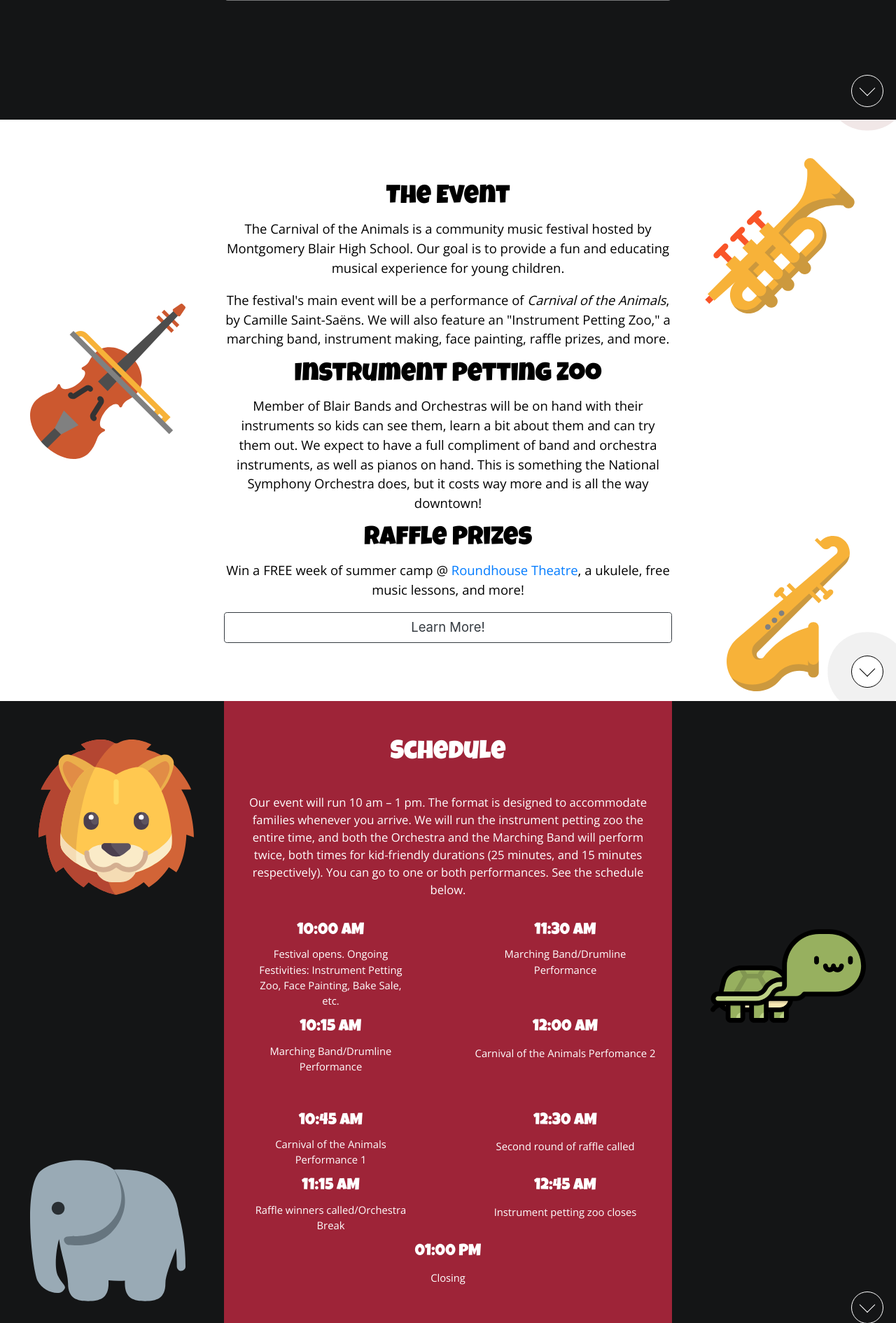
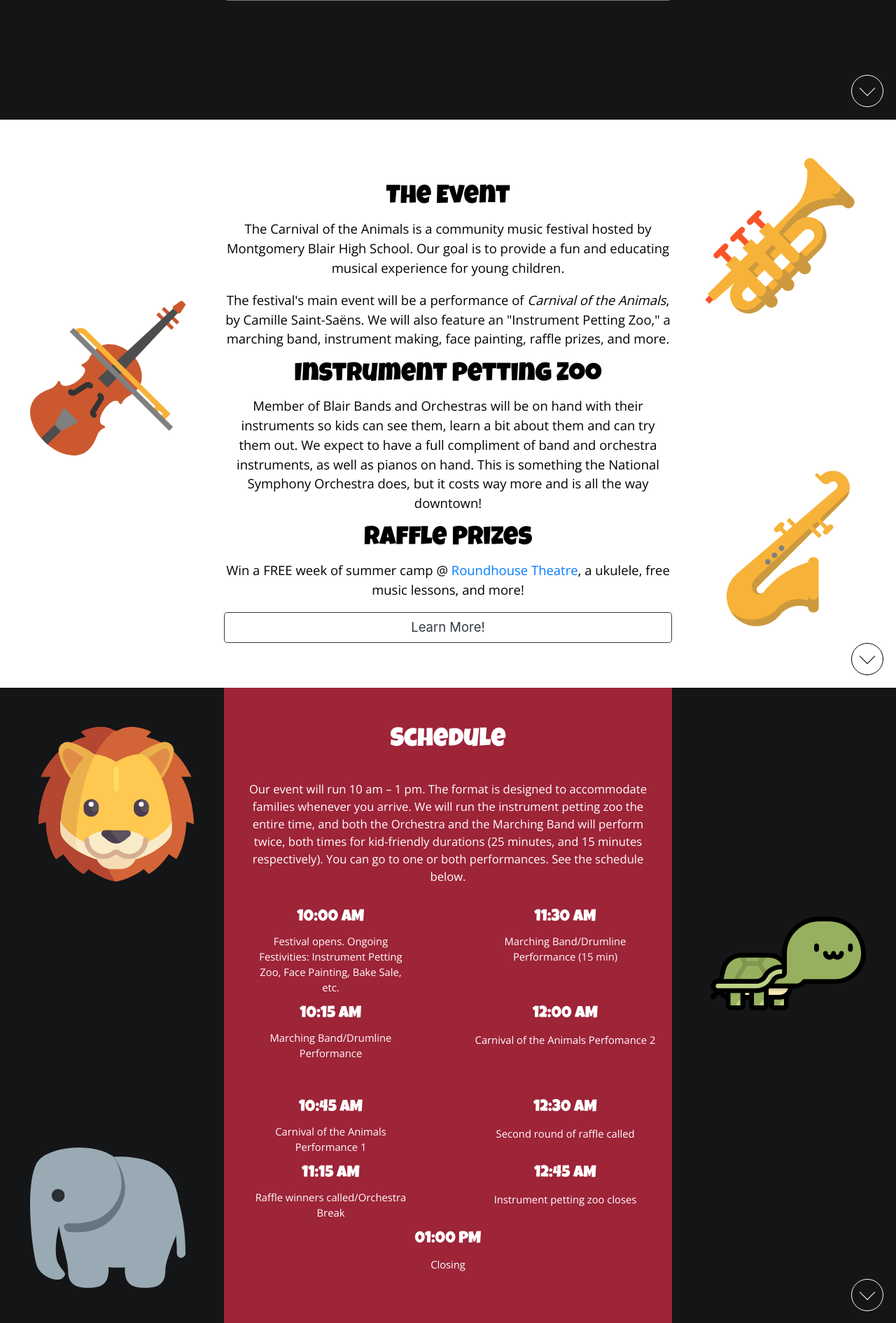
Before and after one commit to mbhs/carnival, a Django app: page / in a window 1280 px wide. Shown: the part 629-2520 px from the top of the page at 70% size. Run offline with Django 3.2, Linux system fonts and the light colour scheme; parts of the project's set-up code (start-up, migrations or seed data) failed here and were passed over; some libraries are stand-ins or nearby versions.

Commit message:
design changes to index not final color scheme

```diff
--- a/static/core/css/custom.css
+++ b/static/core/css/custom.css
@@ -135,7 +133,7 @@ section {
   30% {
     opacity: 1; }
   60% {
-    box-shadow: 0 0 0 60px rgba(255, 0, 0, 0.1);
+    box-shadow: 0px 0px 0px 60px rbga(255, 0, 0, 0.1);
     opacity: 0; }
   100% {
     opacity: 0; } }
@@ -145,7 +143,7 @@ section {
   30% {
     opacity: 1; }
   60% {
-    box-shadow: 0 0 0 60px rgba(255, 0, 0, 0.1);
+    box-shadow: 0px 0px 0px 60px rbga(255, 0, 0, 0.1);
     opacity: 0; }
   100% {
     opacity: 0; } }
@@ -155,7 +153,7 @@ section {
   30% {
     opacity: 1; }
   60% {
-    box-shadow: 0 0 0 60px rgba(255, 0, 0, 0.1);
+    box-shadow: 0px 0px 0px 60px rbga(255, 0, 0, 0.1);
     opacity: 0; }
   100% {
     opacity: 0; } }
@@ -165,7 +163,7 @@ section {
   30% {
     opacity: 1; }
   60% {
-    box-shadow: 0 0 0 60px rgba(255, 0, 0, 0.1);
+    box-shadow: 0px 0px 0px 60px rbga(255, 0, 0, 0.1);
     opacity: 0; }
   100% {
     opacity: 0; } }
@@ -192,8 +191,9 @@ section {
 #about-container {
   height: auto;
   position: relative;
-  min-height: 100vh !important;
-  color: black; }
+  min-height: 95vh !important;
+  color: black;
+  padding-bottom: 3em; }
   #about-container .trumpet-svg {
     position: absolute;
     z-index: -1;
@@ -215,7 +215,7 @@ section {
   #about-container .sax-svg {
     position: absolute;
     z-index: -1;
-    top: 65%;
+    top: 55%;
     left: 75%;
     width: 12em;
     height: 12em;
@@ -230,7 +230,6 @@ section {
     margin: auto;
     height: 1%;
     width: 75%;
-    padding-bottom: 4em;
     padding-top: 5em;
     text-align: center; }
     @media (min-width: 992px) {
@@ -299,7 +298,7 @@ section {
     content: '';
     width: 44px;
     height: 44px;
-    box-shadow: 0 0 0 0 rgba(255, 255, 255, 0.1);
+    box-shadow: 0 0 0 0 rbga(255, 255, 255, 0.1);
     border-radius: 100%;
     opacity: 0;
     -webkit-animation: sdb03 3s infinite;
@@ -314,7 +313,7 @@ section {
   30% {
     opacity: 1; }
   60% {
-    box-shadow: 0 0 0 60px rgba(255, 255, 255, 0.1);
+    box-shadow: 0px 0px 0px 60px rbga(255, 255, 255, 0.1);
     opacity: 0; }
   100% {
     opacity: 0; } }
@@ -324,7 +323,7 @@ section {
   30% {
     opacity: 1; }
   60% {
-    box-shadow: 0 0 0 60px rgba(255, 255, 255, 0.1);
+    box-shadow: 0px 0px 0px 60px rbga(255, 255, 255, 0.1);
     opacity: 0; }
   100% {
     opacity: 0; } }
@@ -334,7 +333,7 @@ section {
   30% {
     opacity: 1; }
   60% {
-    box-shadow: 0 0 0 60px rgba(255, 255, 255, 0.1);
+    box-shadow: 0px 0px 0px 60px rbga(255, 255, 255, 0.1);
     opacity: 0; }
   100% {
     opacity: 0; } }
@@ -344,7 +343,7 @@ section {
   30% {
     opacity: 1; }
   60% {
-    box-shadow: 0 0 0 60px rgba(255, 255, 255, 0.1);
+    box-shadow: 0px 0px 0px 60px rbga(255, 255, 255, 0.1);
     opacity: 0; }
   100% {
     opacity: 0; } }
@@ -354,14 +353,14 @@ section {
   30% {
     opacity: 1; }
   60% {
-    box-shadow: 0 0 0 60px rgba(255, 255, 255, 0.1);
+    box-shadow: 0px 0px 0px 60px rbga(255, 255, 255, 0.1);
     opacity: 0; }
   100% {
     opacity: 0; } }
 #schedule-container {
   height: auto;
   position: relative;
-  min-height: 100% !important;
+  min-height: 95vh !important;
   color: white;
   background: #141516; }
   #schedule-container .trumpet-svg {
@@ -397,6 +396,7 @@ section {
   #schedule-container .schedule {
     background-color: #9e2438;
     margin: auto;
+    min-height: 95vh;
     height: auto;
     width: 75%;
     padding-top: 3em;
@@ -495,7 +495,7 @@ section {
     content: '';
     width: 44px;
     height: 44px;
-    box-shadow: 0 0 0 0 rgba(255, 255, 255, 0.1);
+    box-shadow: 0 0 0 0 rbga(255, 255, 255, 0.1);
     border-radius: 100%;
     opacity: 0;
     -webkit-animation: sdb03 3s infinite;
@@ -510,7 +510,7 @@ section {
   30% {
     opacity: 1; }
   60% {
-    box-shadow: 0 0 0 60px rgba(255, 255, 255, 0.1);
+    box-shadow: 0px 0px 0px 60px rbga(255, 255, 255, 0.1);
     opacity: 0; }
   100% {
     opacity: 0; } }
@@ -520,7 +520,7 @@ section {
   30% {
     opacity: 1; }
   60% {
-    box-shadow: 0 0 0 60px rgba(255, 255, 255, 0.1);
+    box-shadow: 0px 0px 0px 60px rbga(255, 255, 255, 0.1);
     opacity: 0; }
   100% {
     opacity: 0; } }
@@ -530,7 +530,7 @@ section {
   30% {
     opacity: 1; }
   60% {
-    box-shadow: 0 0 0 60px rgba(255, 255, 255, 0.1);
+    box-shadow: 0px 0px 0px 60px rbga(255, 255, 255, 0.1);
     opacity: 0; }
   100% {
     opacity: 0; } }
@@ -540,7 +540,7 @@ section {
   30% {
     opacity: 1; }
   60% {
-    box-shadow: 0 0 0 60px rgba(255, 255, 255, 0.1);
+    box-shadow: 0px 0px 0px 60px rbga(255, 255, 255, 0.1);
     opacity: 0; }
   100% {
     opacity: 0; } }
@@ -644,7 +648,7 @@ section {
   30% {
     opacity: 1; }
   60% {
-    box-shadow: 0 0 0 60px rgba(0, 0, 0, 0.1);
+    box-shadow: 0px 0px 0px 60px rbga(0, 0, 0, 0.1);
     opacity: 0; }
   100% {
     opacity: 0; } }
@@ -654,7 +658,7 @@ section {
   30% {
     opacity: 1; }
   60% {
-    box-shadow: 0 0 0 60px rgba(0, 0, 0, 0.1);
+    box-shadow: 0px 0px 0px 60px rbga(0, 0, 0, 0.1);
     opacity: 0; }
   100% {
     opacity: 0; } }
@@ -664,7 +668,7 @@ section {
   30% {
     opacity: 1; }
   60% {
-    box-shadow: 0 0 0 60px rgba(0, 0, 0, 0.1);
+    box-shadow: 0px 0px 0px 60px rbga(0, 0, 0, 0.1);
     opacity: 0; }
   100% {
     opacity: 0; } }
@@ -674,7 +678,7 @@ section {
   30% {
     opacity: 1; }
   60% {
-    box-shadow: 0 0 0 60px rgba(0, 0, 0, 0.1);
+    box-shadow: 0px 0px 0px 60px rbga(0, 0, 0, 0.1);
     opacity: 0; }
   100% {
     opacity: 0; } }
@@ -713,13 +717,9 @@ section {
       letter-spacing: 0.25em;
       padding-bottom: 0.25em; }
   #about-page .carousel-container {
-<<<<<<< HEAD
     text-align: center; }
-=======
-    margin: 0; }
->>>>>>> 394a0e9e798e22f158e0ad4d7d32a8c4360a3b46
     #about-page .carousel-container #photo-carousel img {
-      width: 100%;
+      min-width: 100%;
       height: 14em; }
     @media (min-width: 576px) {
       #about-page .carousel-container #photo-carousel img {
--- a/static/core/js/scroll.js
+++ b/static/core/js/scroll.js
@@ -1,6 +1,6 @@
 $(function() {
   $("a[href*='#']").on('click', function(e) {
     e.preventDefault();
-    $('html, body').animate({ scrollTop: $($(this).attr('href')).offset().top}, 500, 'linear');
+    $('html, body').animate({ scrollTop: $($(this).attr('href')).offset().top - 50}, 500, 'linear');
   });
 });
--- a/static/core/sass/_about.scss
+++ b/static/core/sass/_about.scss
@@ -16,7 +16,7 @@
     }
 
     .carousel-container {
-        margin: none;
+        text-align: center;
 
         #photo-carousel {
             img {
--- a/static/core/sass/_index.scss
+++ b/static/core/sass/_index.scss
@@ -113,6 +113,7 @@ body {
     @include media-breakpoint-lg() {
         .animate {
             position: absolute;
+            top:50px;
             right: 0;
             visibility: visible;
             height: 20em;
@@ -124,9 +125,9 @@ body {
 #about-container {
     @include section-height(auto);
     position: relative;
-    min-height: 100vh !important;
+    min-height: 95vh !important;
     color: black;
-
+    padding-bottom: 3em;
     .trumpet-svg {
         position: absolute;
         z-index: -1;
@@ -150,7 +151,7 @@ body {
     .sax-svg {
         position: absolute;
         z-index: -1;
-        top:65%;
+        top:55%;
         left: 75%;
         width: 12em;
         height: 12em;
@@ -169,7 +170,6 @@ body {
         margin: auto;
         height: 1%;
         width: 75%;
-        padding-bottom: 4em;
         @include media-breakpoint-lg() {
             width: 50%;
         };
@@ -218,7 +218,7 @@ body {
 #schedule-container {
     @include section-height(auto);
     position: relative;
-    min-height: 100% !important;
+    min-height: 95vh !important;
     color: white;
     background: rgb(20,21,22);
 
@@ -262,6 +262,7 @@ body {
     .schedule {
         background-color: rgba(158,36,56,1);
         margin: auto;
+        min-height: 95vh;
         height: auto;
         width: 75%;
         @include media-breakpoint-lg() {
@@ -349,9 +350,10 @@ body {
     .sponsors {
         text-align: center;
         background-color: rgb(255,106,0);
+        min-height: 50vh;
         height: auto;
         width: 100%;
-        position: absolute;
+        position: relative;
         padding-top: 3em;
         vertical-align: middle;
 
@@ -377,16 +379,23 @@ body {
             height: auto;
             margin: 0 auto;
             position: relative;
-
             .row {
                 img {
                     max-width: 10em;
                     max-height: 10em;
-                    margin:1em;
+                    margin: 1em;
                 }
             }
+            @include media-breakpoint-md() {
+                .row {
+                    img {
+                        max-width: 12vw;
+                        max-height: 12vh;
+                    }
+                }
+            }
+
         }
-        padding-bottom: 2em;
     }
     @include section-button(#000, rbga(0,0,0,0.1));
 }
--- a/static/core/sass/_navbar.scss
+++ b/static/core/sass/_navbar.scss
@@ -1,6 +1,6 @@
 
 .navbar {
-    background: rgba(158,36,56,0);
+    background: rgba(158,36,56,1);
     transition: all 0.5s;
     padding-top: 0;
     .navbar-nav {
@@ -30,7 +30,7 @@
     &:hover {
         background: rgba(254,131,113,1);
         .nav-item {
-            visibility: visible;
+
         }
         .nav-link {
             padding-top:3em;
@@ -38,8 +38,9 @@
     }
 
     @include media-breakpoint-lg() {
+        background: rgba(158,36,56,1);
         .nav-item {
-            visibility: hidden;
+
         }
         .nav-item:hover {
             .nav-link {
--- a/templates/core/includes/base-ticket-modal.html
+++ b/templates/core/includes/base-ticket-modal.html
@@ -43,11 +43,7 @@
              </div>
           </div>
           <div class="modal-footer">
-<<<<<<< HEAD
-
-=======
             <a href="https://blairmusic.ticketleap.com/carnival/" role="button" class="btn btn-outline-dark d-block">Presale Tickets $5</a>
->>>>>>> 394a0e9e798e22f158e0ad4d7d32a8c4360a3b46
           </div>
         </div>
       </div>
--- a/templates/core/includes/index-schedule-section.html
+++ b/templates/core/includes/index-schedule-section.html
@@ -25,7 +25,7 @@
             <div class="col-sm-6">
                 <h1 class="time-header">11:30 AM</h1>
                 <p class="time-description">
-                    Marching Band/Drumline Performance
+                    Marching Band/Drumline Performance (15 min)
                 </p>
             </div>
         </div>
--- a/templates/core/index.html
+++ b/templates/core/index.html
@@ -28,9 +28,3 @@ International School of Music, Jordan Kitt’s Music, Roundhouse Theatre, and to
 Foundation and the Neighborhood Event Matching Grant Program for their support !-->
 <!-- MAPS !-->
 {% endblock %}
-<<<<<<< HEAD
-=======
-
-<!--LOGO SOURCE: logomakr.com/08sZUw
-logomakr.com/2b1CHR!-->
->>>>>>> 394a0e9e798e22f158e0ad4d7d32a8c4360a3b46
```
Also changed, not shown: other parts of static/core/css/custom.css (+20 -17 lines), templates/core/includes/index-sponsors-section.html (+14 -14 lines), 1 other file. Lines whose indentation alone changed are shown as unchanged.
